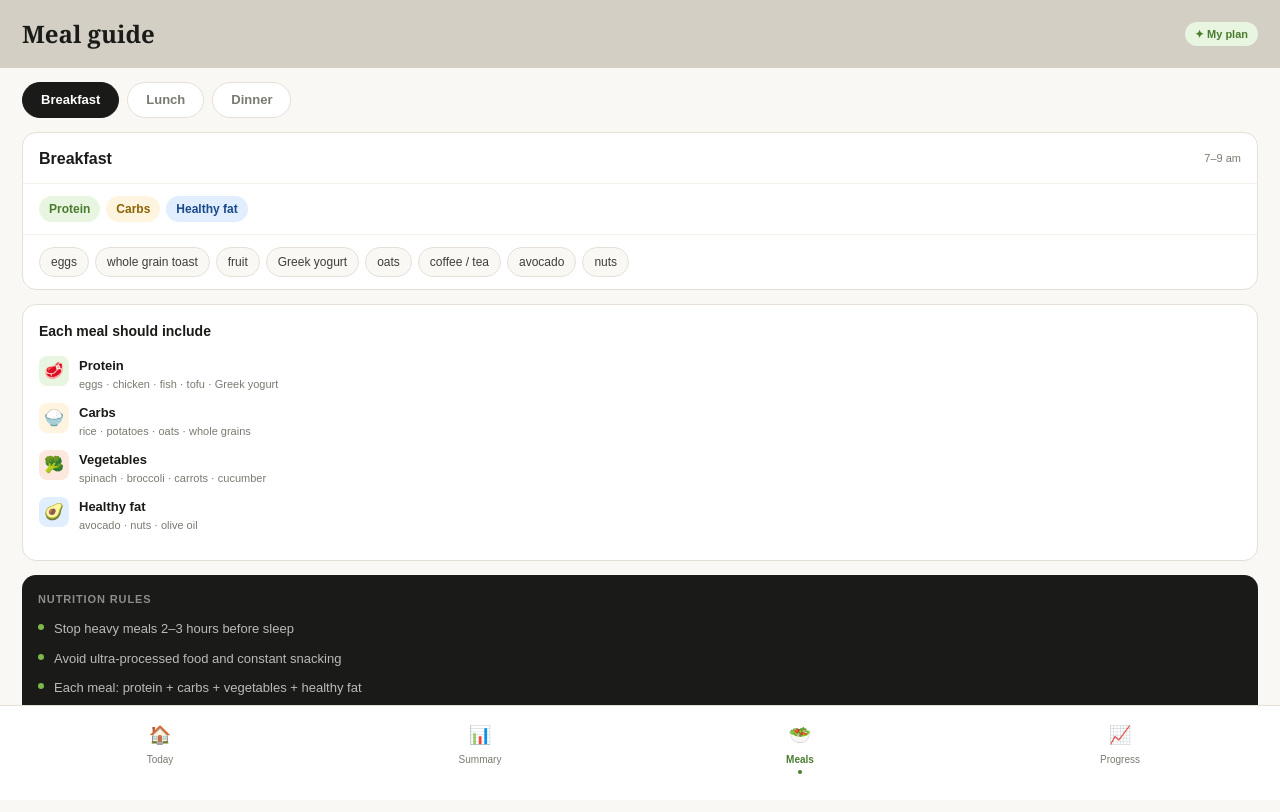
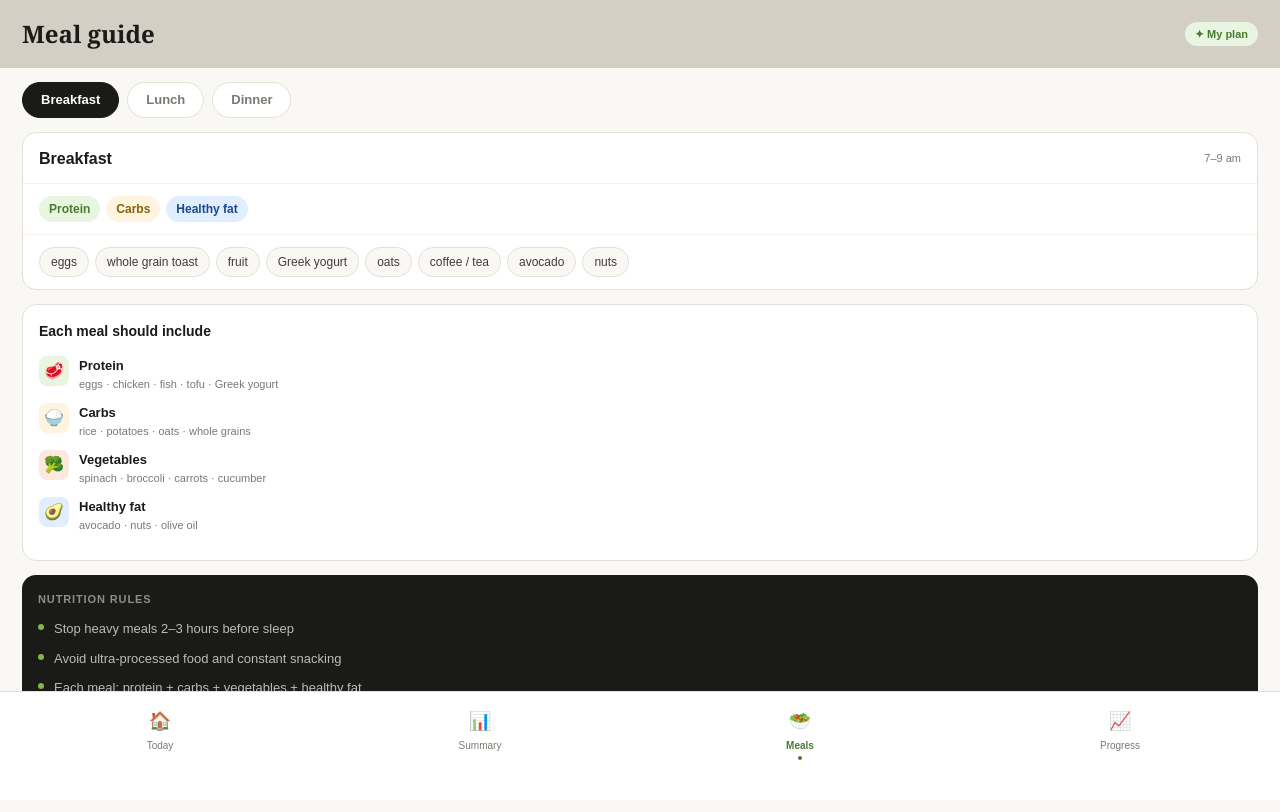
Before and after one commit to nesansatya/weekly-reset, a Next.js app: page /dashboard/meals in a window 1280 px wide. Shown: the top 812 px of the page. Built offline with nearby package versions, Linux system fonts and the light colour scheme.

Commit message:
fix: bottom nav padding for Android system bar

```diff
--- a/app/dashboard/meals/page.tsx
+++ b/app/dashboard/meals/page.tsx
@@ -120,7 +120,7 @@ export default function Meals() {
       <div style={s({
         position: 'fixed', bottom: 0, left: 0, right: 0,
         background: 'white', borderTop: '1px solid #e4e0d8',
-        display: 'flex', padding: '10px 0 20px',
+        display: 'flex', padding: '10px 0 34px',
         zIndex: 100,
       })}>
         {[
--- a/app/dashboard/progress/page.tsx
+++ b/app/dashboard/progress/page.tsx
@@ -123,7 +123,7 @@ export default function Progress() {
       <div style={s({
         position: 'fixed', bottom: 0, left: 0, right: 0,
         background: 'white', borderTop: '1px solid #e4e0d8',
-        display: 'flex', padding: '10px 0 20px',
+        display: 'flex', padding: '10px 0 34px',
         zIndex: 100,
       })}>
         {[
--- a/app/dashboard/summary/page.tsx
+++ b/app/dashboard/summary/page.tsx
@@ -203,7 +203,7 @@ export default function Summary() {
       <div style={s({
         position: 'fixed', bottom: 0, left: 0, right: 0,
         background: 'white', borderTop: '1px solid #e4e0d8',
-        display: 'flex', padding: '10px 0 20px',
+        display: 'flex', padding: '10px 0 34px',
         zIndex: 100,
       })}>
         {[
```
